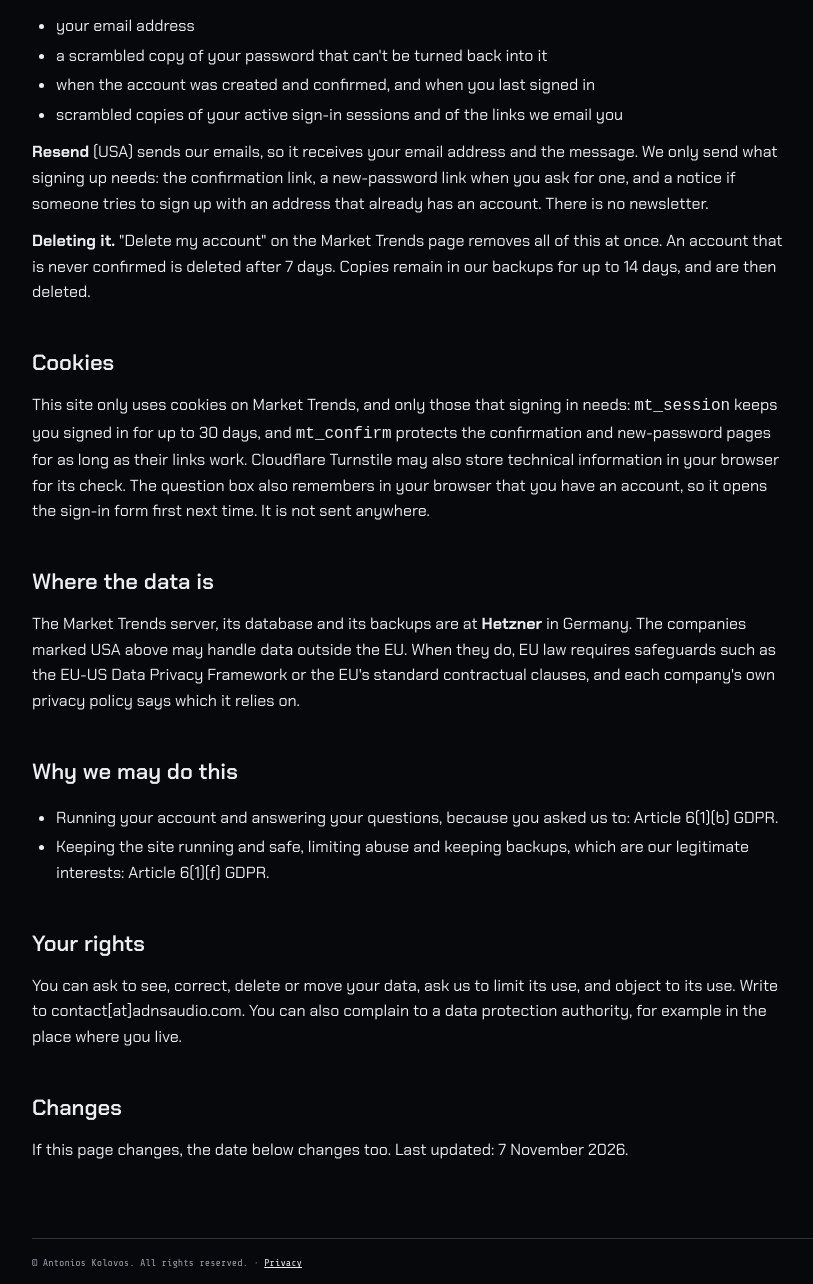
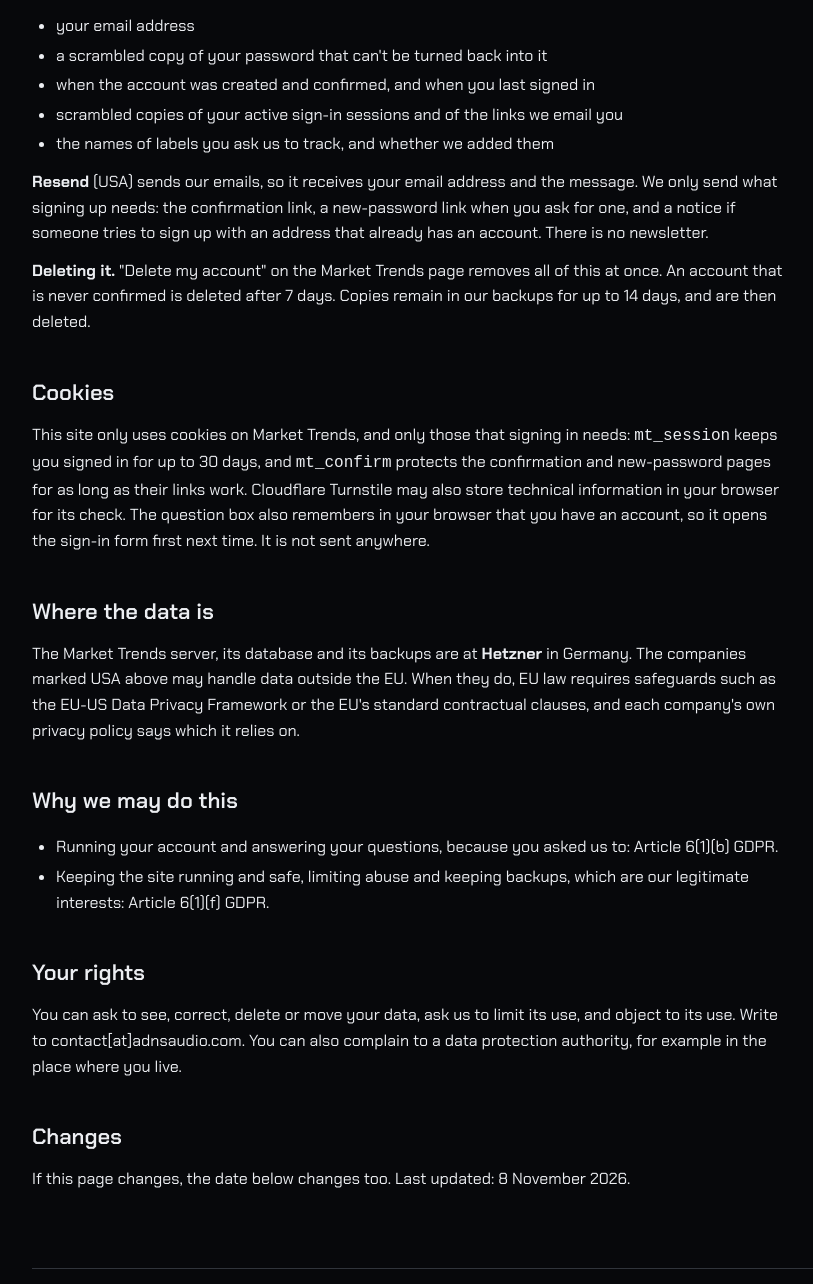
Before and after one commit to AntonisKol/adns-space, a website: page privacy/index.html in a window 1280 px wide. Shown: the part 1348-2632 px from the top of the page, without its empty margins (48-861 px from the left). Drawn offline with Linux system fonts and the light colour scheme.

Commit message:
Privacy page: the label requests stored with an account (#72)

```diff
--- a/privacy/index.html
+++ b/privacy/index.html
@@ -93,6 +93,7 @@
         <li class="mb-1">a scrambled copy of your password that can't be turned back into it</li>
         <li class="mb-1">when the account was created and confirmed, and when you last signed in</li>
         <li class="mb-1">scrambled copies of your active sign-in sessions and of the links we email you</li>
+        <li class="mb-1">the names of labels you ask us to track, and whether we added them</li>
       </ul>
       <p class="mb-3"><strong>Resend</strong> (USA) sends our emails, so it receives your email address and the message. We only send what signing up needs: the confirmation link, a new-password link when you ask for one, and a notice if someone tries to sign up with an address that already has an account. There is no newsletter.</p>
       <p class="mb-3"><strong>Deleting it.</strong> "Delete my account" on the Market Trends page removes all of this at once. An account that is never confirmed is deleted after 7 days. Copies remain in our backups for up to 14 days, and are then deleted.</p>
@@ -108,7 +109,7 @@
       <h2 class="mt-10 mb-3 text-[22px] font-semibold text-ink">Your rights</h2>
       <p class="mb-3">You can ask to see, correct, delete or move your data, ask us to limit its use, and object to its use. Write to contact<span>[at]</span>adnsaudio.com. You can also complain to a data protection authority, for example in the place where you live.</p>
       <h2 class="mt-10 mb-3 text-[22px] font-semibold text-ink">Changes</h2>
-      <p class="mb-3">If this page changes, the date below changes too. Last updated: 7 November 2026.</p>
+      <p class="mb-3">If this page changes, the date below changes too. Last updated: 8 November 2026.</p>
     </section>
   </main>
   <footer class="wrap site-footer">
```
